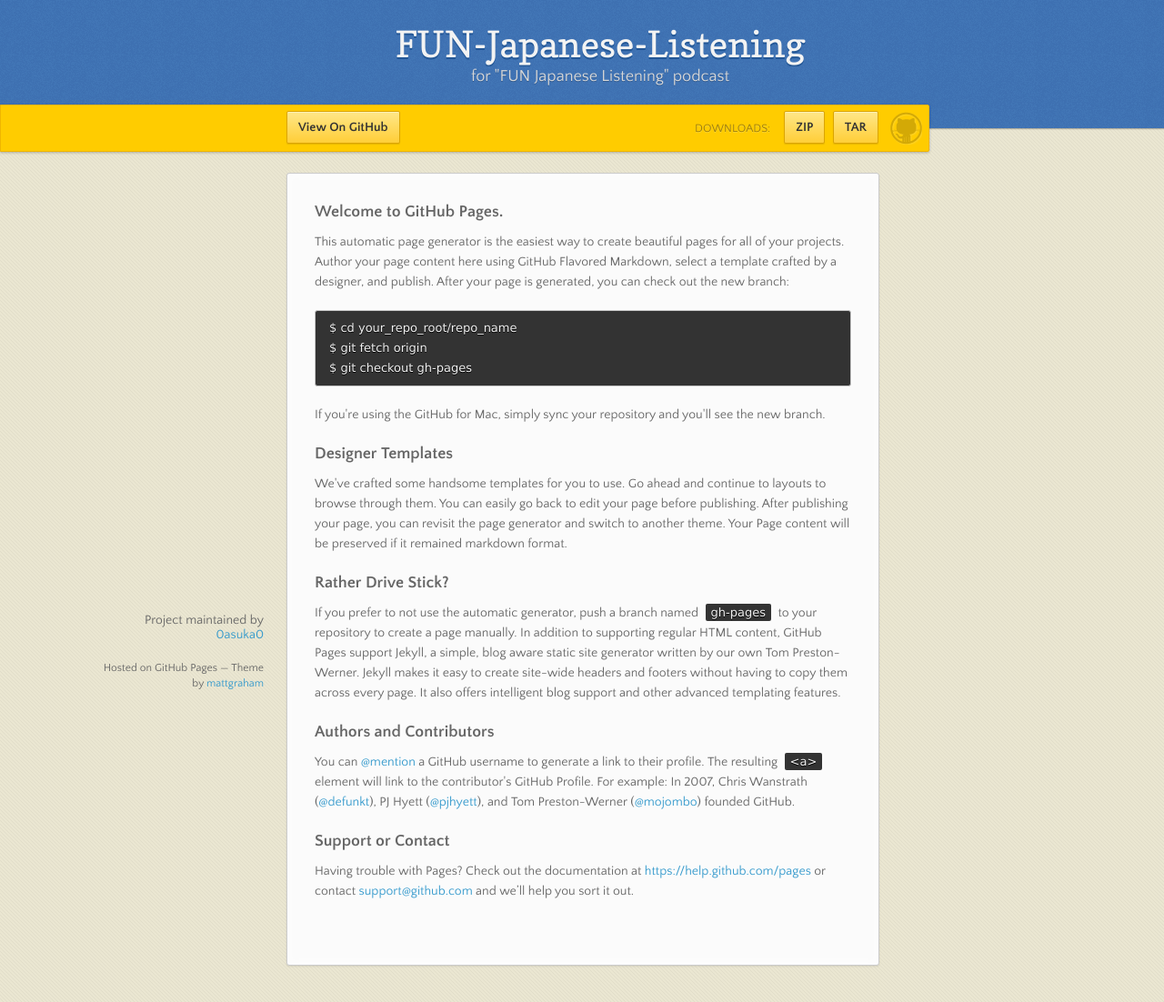
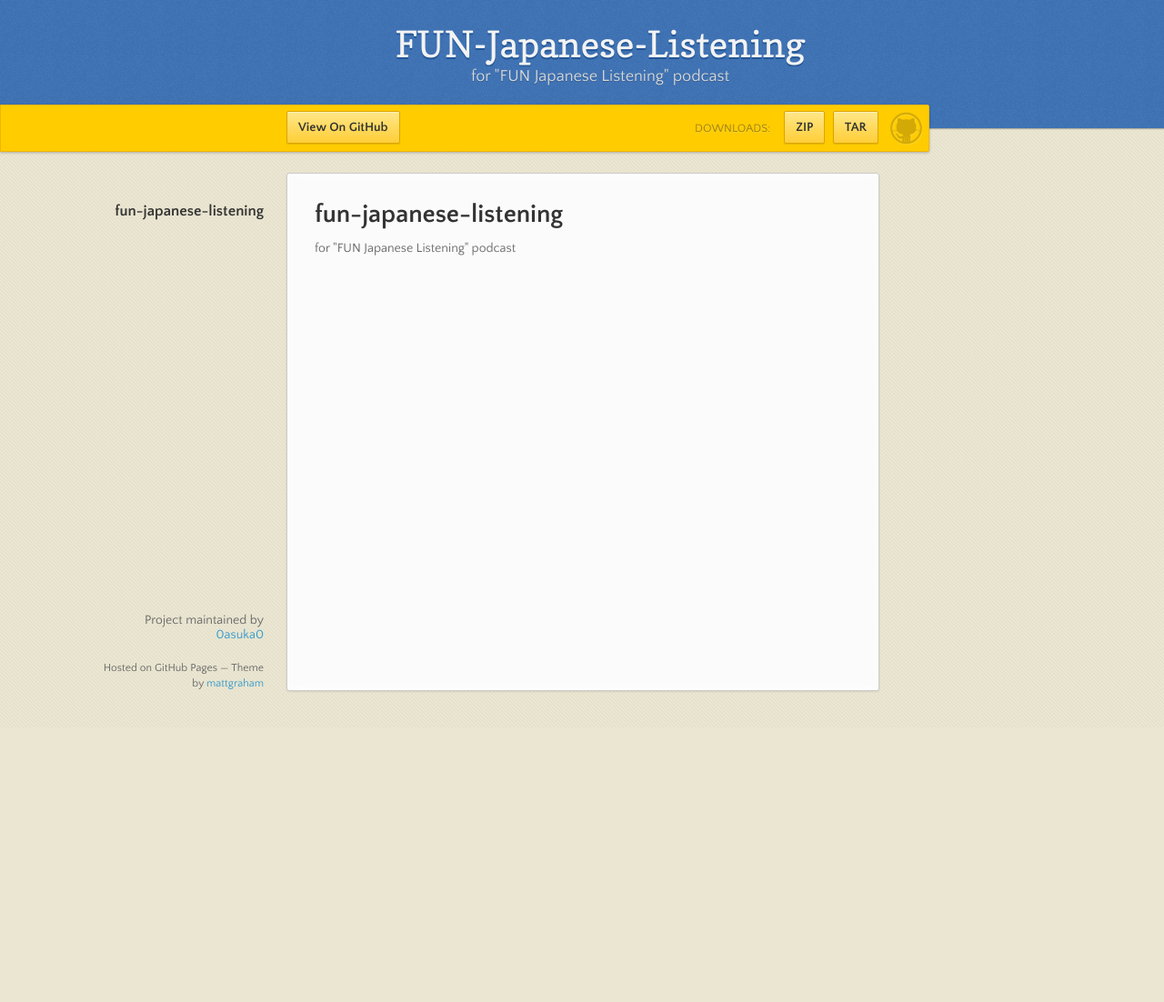
Before and after one commit to 0asuka0/fun-japanese-listening, a plain HTML site: page index.html in a window 1280 px wide. Shown: the whole page at 91% size. After the commit the page ends 800 px from the top, so only its background shows below. Drawn offline with nearby package versions, Linux system fonts and the light colour scheme.

```diff
--- a/index.html
+++ b/index.html
@@ -39,37 +39,10 @@
         <ul></ul>
       </nav>
       <section>
-        <h3>
-<a id="welcome-to-github-pages" class="anchor" href="#welcome-to-github-pages" aria-hidden="true"><span class="octicon octicon-link"></span></a>Welcome to GitHub Pages.</h3>
+        <h1>
+<a id="fun-japanese-listening" class="anchor" href="#fun-japanese-listening" aria-hidden="true"><span class="octicon octicon-link"></span></a>fun-japanese-listening</h1>
 
-<p>This automatic page generator is the easiest way to create beautiful pages for all of your projects. Author your page content here using GitHub Flavored Markdown, select a template crafted by a designer, and publish. After your page is generated, you can check out the new branch:</p>
-
-<pre><code>$ cd your_repo_root/repo_name
-$ git fetch origin
-$ git checkout gh-pages
-</code></pre>
-
-<p>If you're using the GitHub for Mac, simply sync your repository and you'll see the new branch.</p>
-
-<h3>
-<a id="designer-templates" class="anchor" href="#designer-templates" aria-hidden="true"><span class="octicon octicon-link"></span></a>Designer Templates</h3>
-
-<p>We've crafted some handsome templates for you to use. Go ahead and continue to layouts to browse through them. You can easily go back to edit your page before publishing. After publishing your page, you can revisit the page generator and switch to another theme. Your Page content will be preserved if it remained markdown format.</p>
-
-<h3>
-<a id="rather-drive-stick" class="anchor" href="#rather-drive-stick" aria-hidden="true"><span class="octicon octicon-link"></span></a>Rather Drive Stick?</h3>
-
-<p>If you prefer to not use the automatic generator, push a branch named <code>gh-pages</code> to your repository to create a page manually. In addition to supporting regular HTML content, GitHub Pages support Jekyll, a simple, blog aware static site generator written by our own Tom Preston-Werner. Jekyll makes it easy to create site-wide headers and footers without having to copy them across every page. It also offers intelligent blog support and other advanced templating features.</p>
-
-<h3>
-<a id="authors-and-contributors" class="anchor" href="#authors-and-contributors" aria-hidden="true"><span class="octicon octicon-link"></span></a>Authors and Contributors</h3>
-
-<p>You can <a href="https://github.com/blog/821" class="user-mention">@mention</a> a GitHub username to generate a link to their profile. The resulting <code>&lt;a&gt;</code> element will link to the contributor's GitHub Profile. For example: In 2007, Chris Wanstrath (<a href="https://github.com/defunkt" class="user-mention">@defunkt</a>), PJ Hyett (<a href="https://github.com/pjhyett" class="user-mention">@pjhyett</a>), and Tom Preston-Werner (<a href="https://github.com/mojombo" class="user-mention">@mojombo</a>) founded GitHub.</p>
-
-<h3>
-<a id="support-or-contact" class="anchor" href="#support-or-contact" aria-hidden="true"><span class="octicon octicon-link"></span></a>Support or Contact</h3>
-
-<p>Having trouble with Pages? Check out the documentation at <a href="https://help.github.com/pages">https://help.github.com/pages</a> or contact <a href="mailto:support@github.com">support@github.com</a> and we’ll help you sort it out.</p>
+<p>for "FUN Japanese Listening" podcast</p>
       </section>
       <footer>
         <p>Project maintained by <a href="https://github.com/0asuka0">0asuka0</a></p>
```
Also changed, not shown: params.json (+1 -1 lines).
